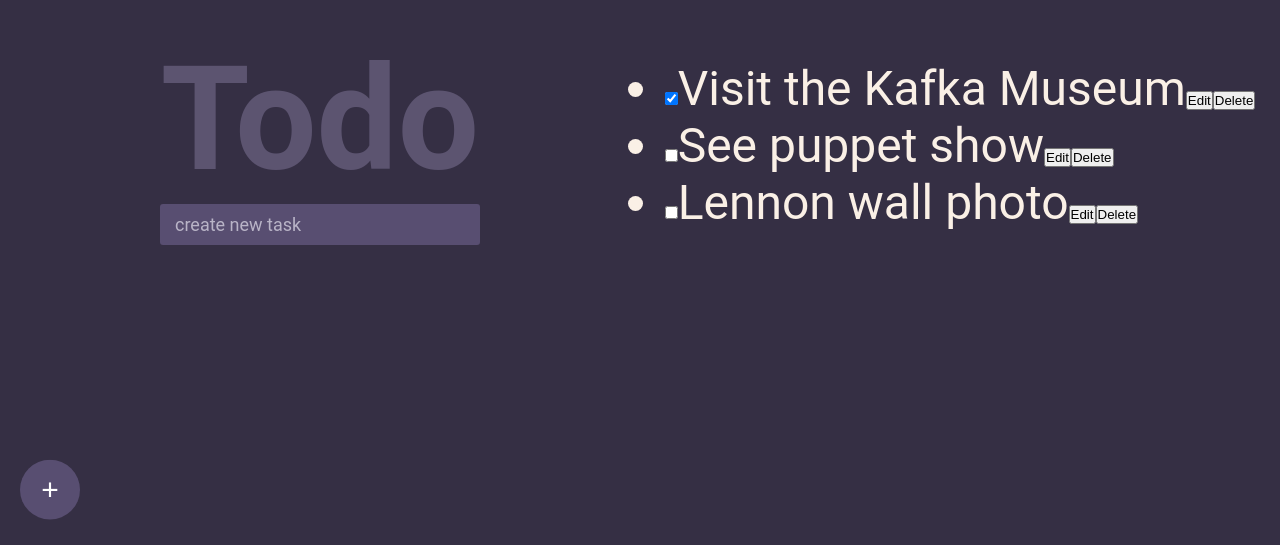
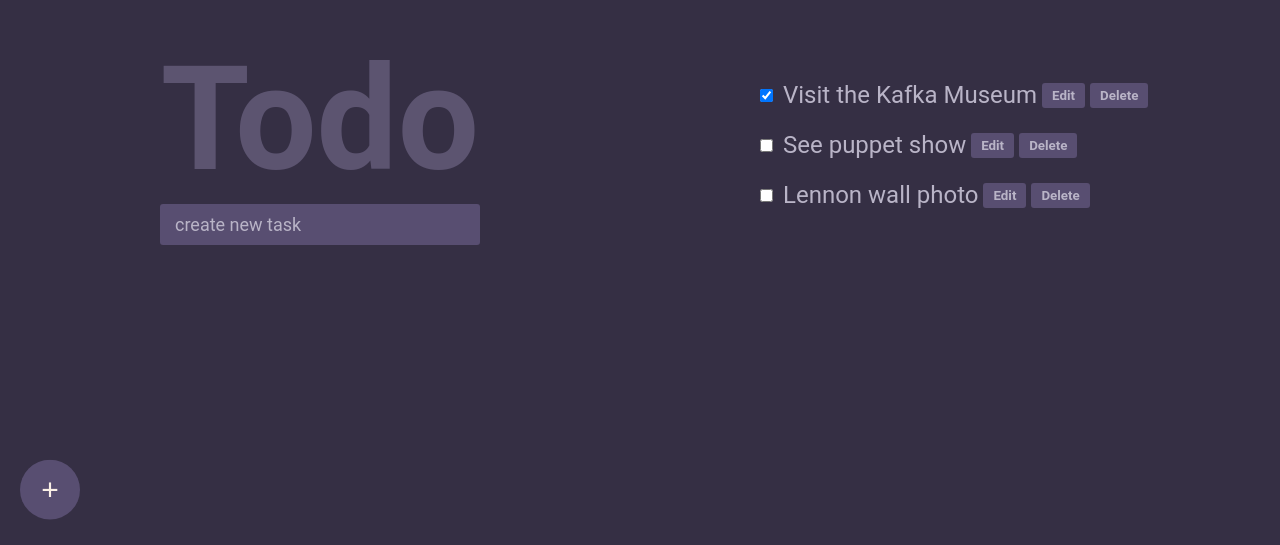
Before and after one commit to jonni595/todo-list, a React (Vite) app: page / in a window 1280 px wide. Shown: the part 255-800 px from the top of the page. Built offline with nearby package versions, Linux system fonts and the light colour scheme.

Commit message:
add styles to tasks

```diff
--- a/src/App.tsx
+++ b/src/App.tsx
@@ -10,6 +10,7 @@ const App = () => {
     if (!text || text.length < 5) {
       return alert("complete the field");
     }
+    text = text.charAt(0).toUpperCase() + text.slice(1).toLowerCase();
     setTasks([...tasks, { id: crypto.randomUUID(), text, done: false }]);
   };
 
--- a/src/components/AddTask.tsx
+++ b/src/components/AddTask.tsx
@@ -17,7 +17,6 @@ const AddTask: React.FC<AddTaskProps> = ({ onAddTask }) => {
       <input
         value={text}
         placeholder="create new task"
-        autoCapitalize="on"
         onChange={handleChange}
       />
       <button
--- a/src/components/Task.tsx
+++ b/src/components/Task.tsx
@@ -15,6 +15,7 @@ const Task: React.FC<TaskProps> = ({ task, onChange, onDelete }) => {
     taskContent = (
       <>
         <input
+          type="text"
           value={task.text}
           onChange={(e) => {
             onChange({
@@ -36,7 +37,7 @@ const Task: React.FC<TaskProps> = ({ task, onChange, onDelete }) => {
   }
 
   return (
-    <label>
+    <div className="task-list">
       <input
         type="checkbox"
         checked={task.done}
@@ -49,7 +50,7 @@ const Task: React.FC<TaskProps> = ({ task, onChange, onDelete }) => {
       />
       {taskContent}
       <button onClick={() => onDelete(task.id)}>Delete</button>
-    </label>
+    </div>
   );
 };
 
--- a/src/css/style.css
+++ b/src/css/style.css
@@ -61,7 +61,7 @@ body {
   width: 60px;
   height: 60px;
   border-radius: 50%;
-  color: #fff;
+  color: #faf0e6;
   background: #584e71;
   border: none;
   position: fixed;
@@ -83,6 +83,44 @@ body {
   align-items: center;
   justify-content: center;
 }
+.container__todo-list ul {
+  list-style: none;
+}
+.container__todo-list ul li {
+  color: #b9b4c7;
+}
+.container__todo-list .task-list {
+  width: 400px;
+  height: 50px;
+  display: flex;
+  flex-direction: row;
+  align-items: center;
+  justify-content: flex-start;
+  font-size: 0.5rem;
+}
+.container__todo-list .task-list button {
+  background: #584e71;
+  color: #b9b4c7;
+  padding: 5px 10px;
+  border: none;
+  border-radius: 3px;
+  font-weight: 600;
+  font-family: inherit;
+  margin-left: 5px;
+  cursor: pointer;
+}
+.container__todo-list .task-list input[type=checkbox] {
+  margin-right: 10px;
+}
+.container__todo-list .task-list input[type=text] {
+  background: #584e71;
+  color: #b9b4c7;
+  padding: 5px 10px;
+  border-radius: 3px;
+  border: none;
+  outline: none;
+  font-family: inherit;
+}
 
 @keyframes float {
   0% {
--- a/src/scss/main.scss
+++ b/src/scss/main.scss
@@ -80,7 +80,7 @@ body {
       font-size: 30px;
       @include dimension(60px, 60px);
       border-radius: 50%;
-      color: #fff;
+      color: $txt-color;
       background: $bg-input;
       border: none;
       position: fixed;
@@ -100,6 +100,46 @@ body {
   &__todo-list {
     @include dimension(100%, inherit);
     @include flex(column, center, center);
+
+    ul {
+      list-style: none;
+
+      li {
+        color: $secondary;
+      }
+    }
+
+    .task-list {
+      @include dimension(400px, 50px);
+      @include flex(row, center, flex-start);
+      font-size: 0.5rem;
+
+      button {
+        background: $bg-input;
+        color: $secondary;
+        padding: 5px 10px;
+        border: none;
+        border-radius: 3px;
+        font-weight: 600;
+        font-family: inherit;
+        margin-left: 5px;
+        cursor: pointer;
+      }
+
+      input[type="checkbox"] {
+        margin-right: 10px;
+      }
+
+      input[type="text"] {
+        background: $bg-input;
+        color: $secondary;
+        padding: 5px 10px;
+        border-radius: 3px;
+        border: none;
+        outline: none;
+        font-family: inherit;
+      }
+    }
   }
 }
 
```
Also changed, not shown: 1 other file (tests, documents, lock files or other folders).
